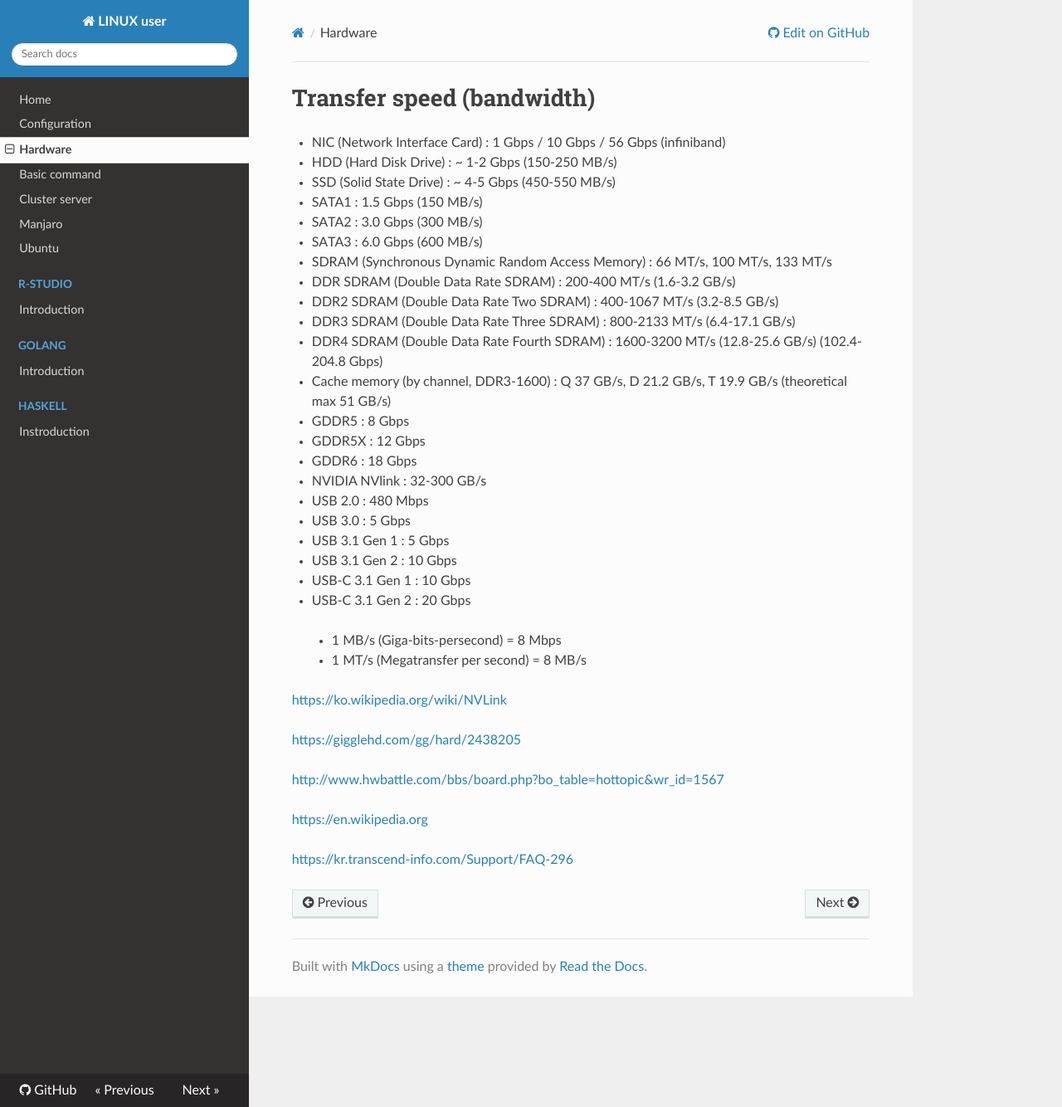
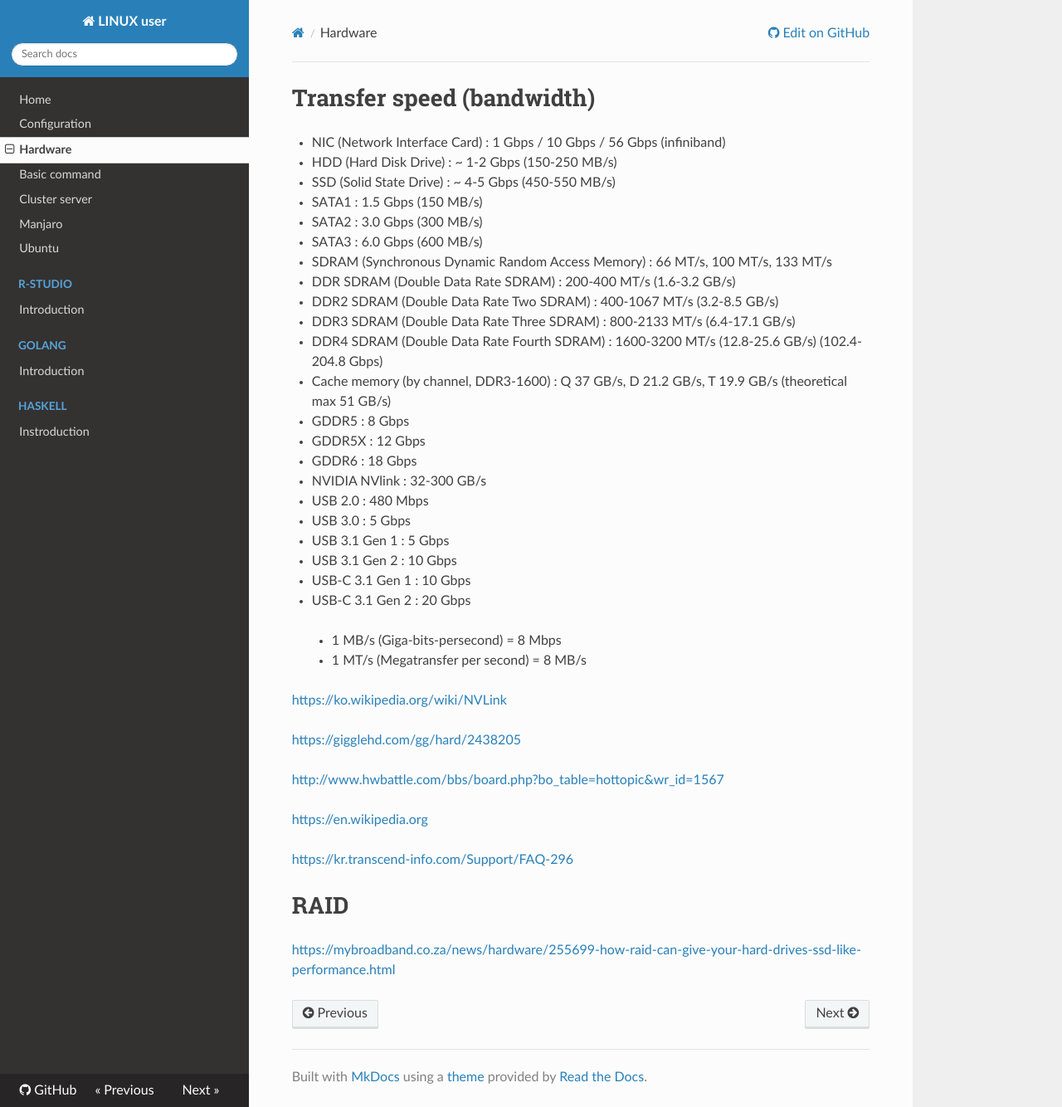
Before and after one commit to WonyoungCho/LINUX, an MkDocs documentation site: the page built from docs/hardware.md, in a window 1280 px wide and 1334 px high. Shown: the whole window at 83% size. Built offline with MkDocs 1.6.1, drawn with Linux system fonts in a browser that asks for light colours; nearby versions of some CDN libraries; old or Windows-style settings are respelled for this version of MkDocs.

Commit message:
Update hardware.md

```diff
--- a/docs/hardware.md
+++ b/docs/hardware.md
@@ -35,3 +35,7 @@
 <https://en.wikipedia.org>
 
 <https://kr.transcend-info.com/Support/FAQ-296>
+
+# RAID
+
+<https://mybroadband.co.za/news/hardware/255699-how-raid-can-give-your-hard-drives-ssd-like-performance.html>
```
